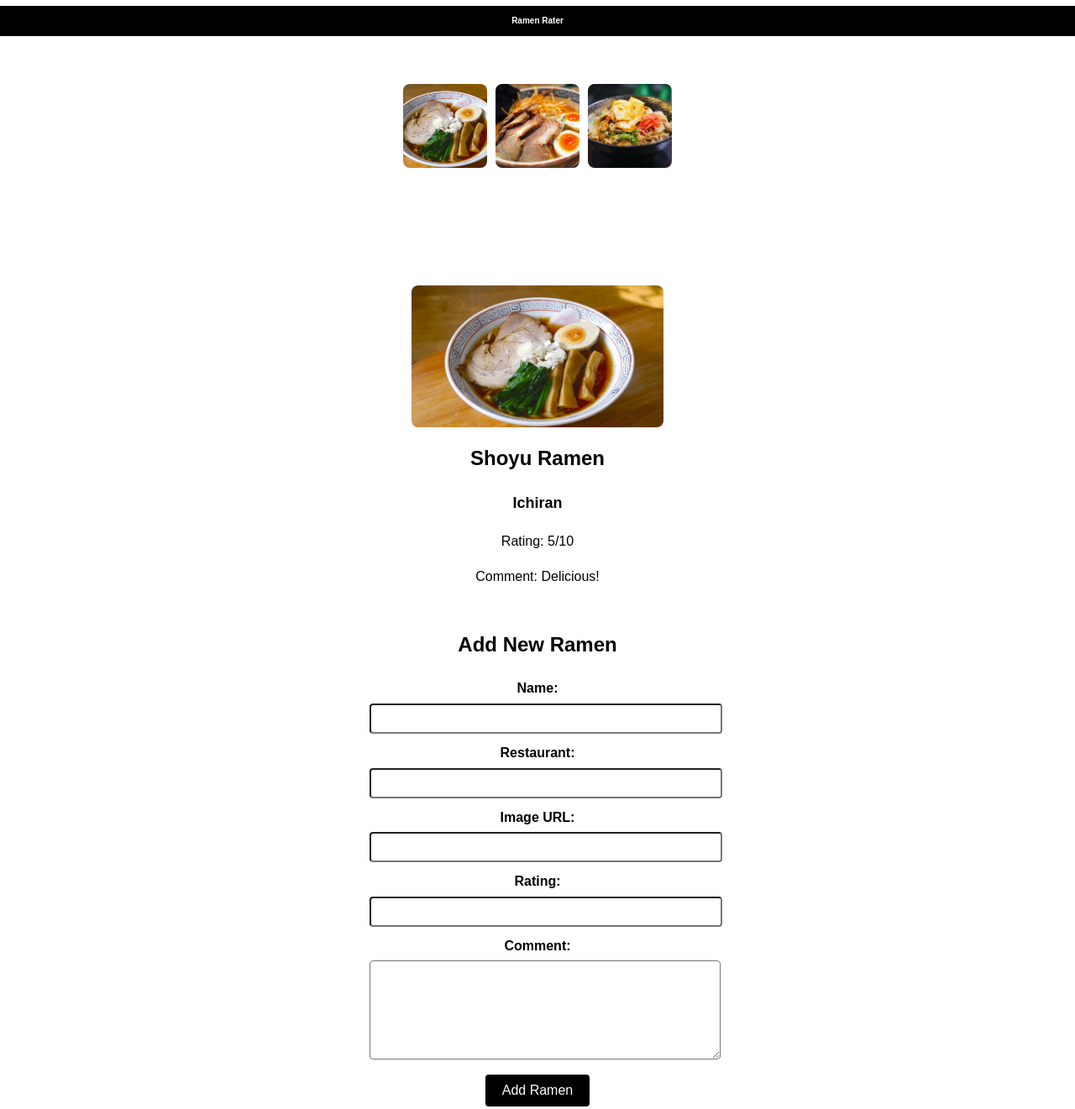
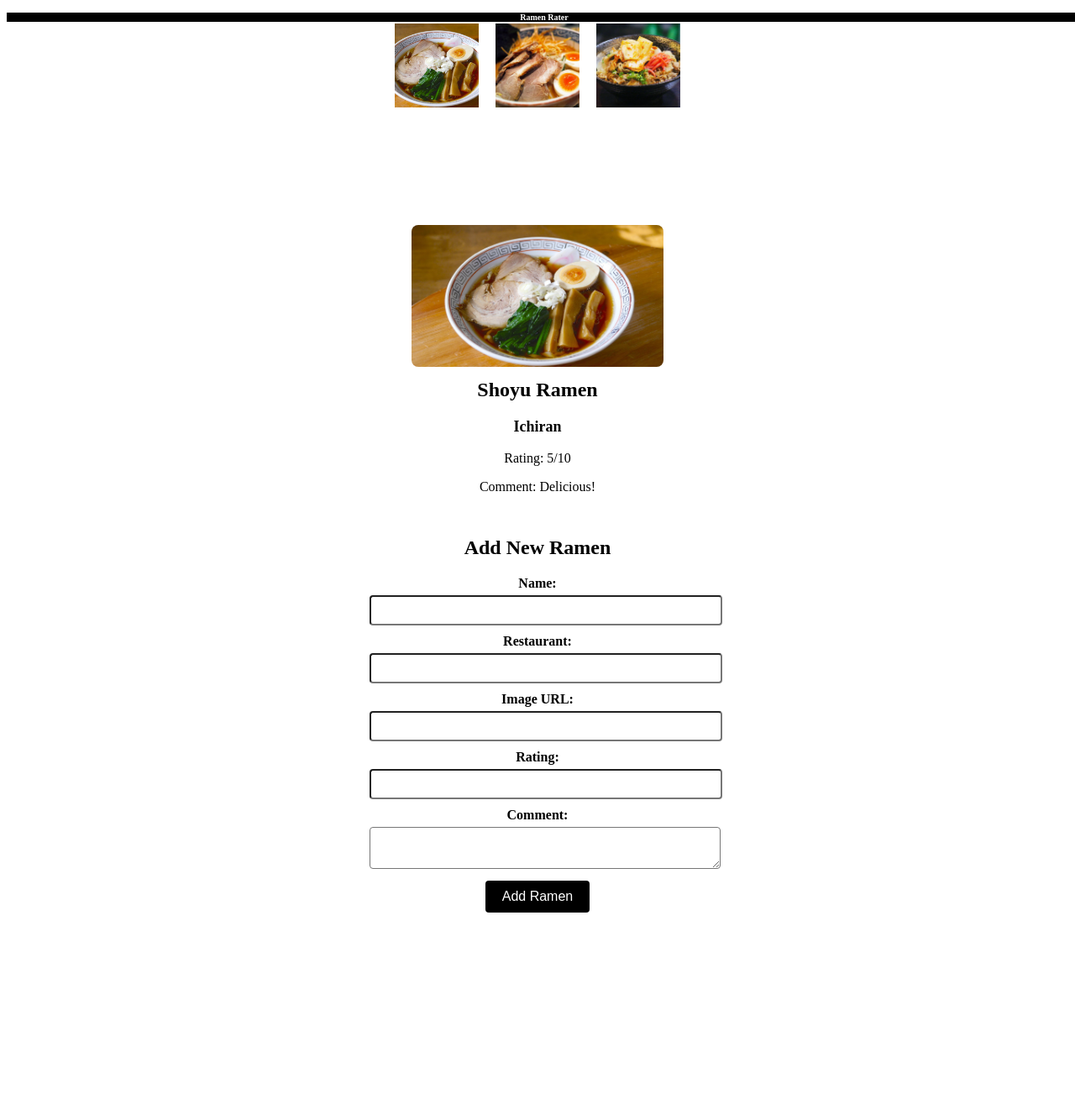
Before and after one commit to EDEL-WEB/Week-1-code-challange, a plain HTML site: page index.html in a window 1280 px wide. Shown: the whole page at 84% size. After the commit the page ends 1167 px from the top, so only its background shows below. Drawn offline with Linux system fonts and the light colour scheme.

Commit message:
modified 1 file

```diff
--- a/styles.css
+++ b/styles.css
@@ -1,57 +1,34 @@
 
-body {
-  font-family: Arial, sans-serif;
-  background-color: white;
-  color: black;
-  margin: 0;
-  padding: 0;
-  line-height: 1.6;
-}
 
 
 h1 {
   background-color: black;
   color: white;
   text-align: center;
-  padding: 10px 0;
   font-size: 10px;
-  font-weight: bold;
   width: 100%;
   position: fixed;
-  top: 0;
-  left: 0;
-  z-index: 1000;
-}
+  }
 
 
 #ramen-menu {
   display: flex;
   justify-content: center;
   align-items: center;
-  gap: 10px;
   flex-wrap: wrap;
   padding: 20px;
-  margin-top: 80px;
+  gap: 20px;
 }
 
 .ramen-image {
   width: 100px;
   height: 100px;
   object-fit: cover;
-  border-radius: 8px;
   cursor: pointer;
-  transition: transform 0.2s;
 }
-
-.ramen-image:hover {
-  transform: scale(1.1);
-}
-
-
 #ramen-detail {
   background-color: white;
   padding: 20px;
-  border-radius: 8px;
 
   margin: 100px auto 20px;
   text-align: center;
@@ -84,8 +61,6 @@ h1 {
 form {
   background-color: white;
   padding: 20px;
-  border-radius: 8px;
-
   margin: 20px auto;
   max-width: 400px;
 }
@@ -105,10 +80,6 @@ form textarea {
   font-size: 14px;
 }
 
-form textarea {
-  resize: vertical;
-  height: 100px;
-}
 
 form button {
   background-color: black;
@@ -118,16 +89,11 @@ form button {
   border-radius: 4px;
   font-size: 16px;
 }
-
-
-
-
 #delete-ramen {
   background-color:black;
   color: white;
-  padding: 10px 20px;
+  padding: 10px;
   border: none;
-  border-radius: 4px;
   font-size: 16px;
   margin-top: 10px;
 }
```
